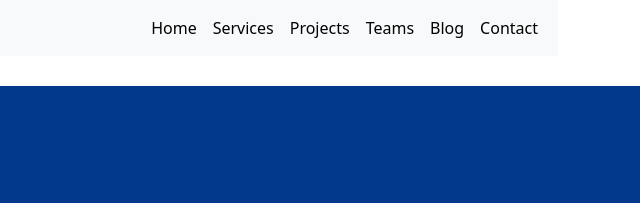
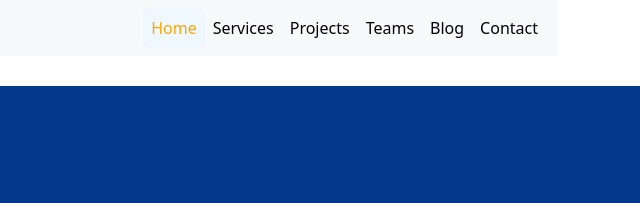
Before and after one commit to AjayUllengalla/FrontendTempalates, a plain HTML site: page blog.html in a window 1280 px wide. In both pictures the pointer is over the link 813 px from the left and 28 px from the top of the page. Shown: the top 203 px of the page, 640-1280 px from the left. Drawn offline with nearby package versions, Linux system fonts and the light colour scheme.

Commit message:
Added Hover Effect To Navbar

```diff
--- a/CSS/style5.css
+++ b/CSS/style5.css
@@ -138,6 +138,14 @@
   height: auto;
   object-fit: cover;
 }
+.nav-link:hover {
+
+    font-weight: 500;
+    background-color: aliceblue;
+     color: orange !important;
+     /* transition: 0.1s; */
+     border-radius: 6px;
+}
 
 @media(min-width: 320px) and (max-width: 575px) {
     .service-content1  {
```
